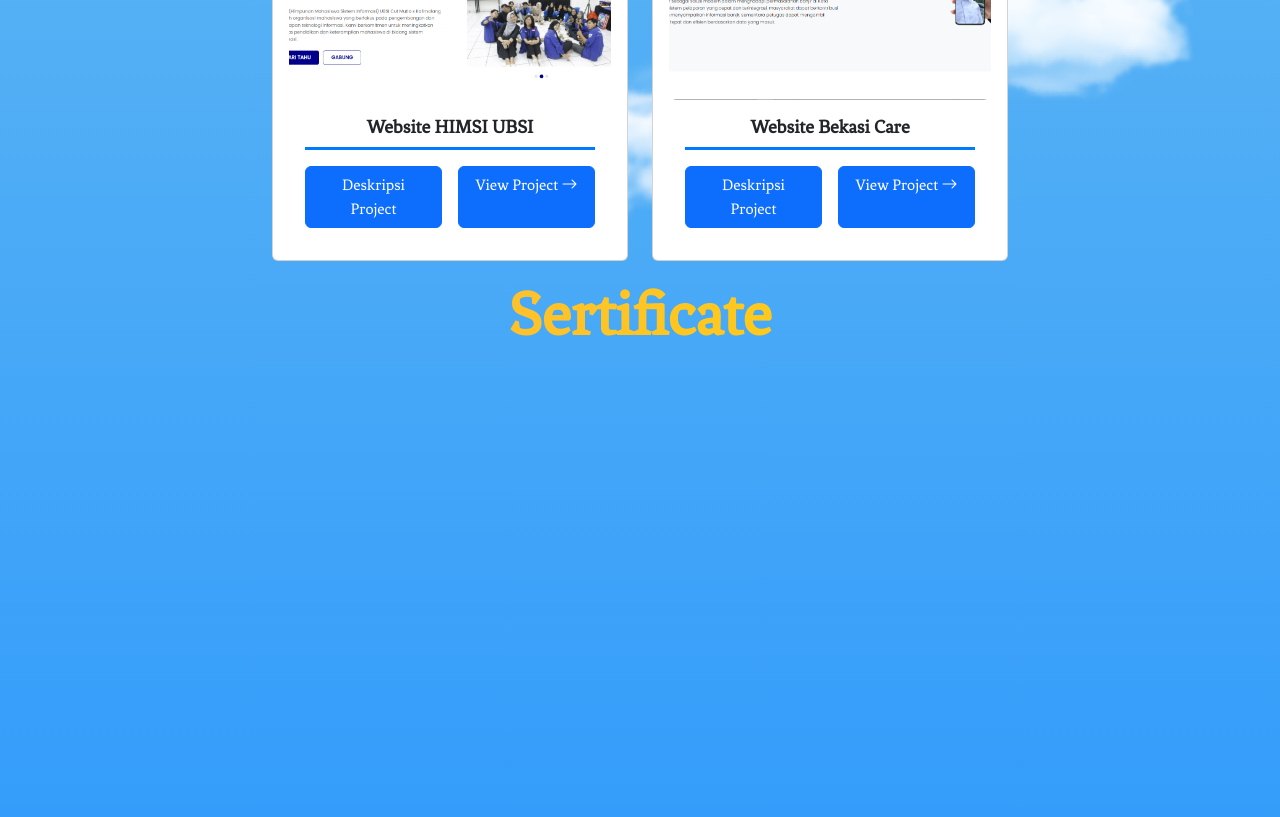
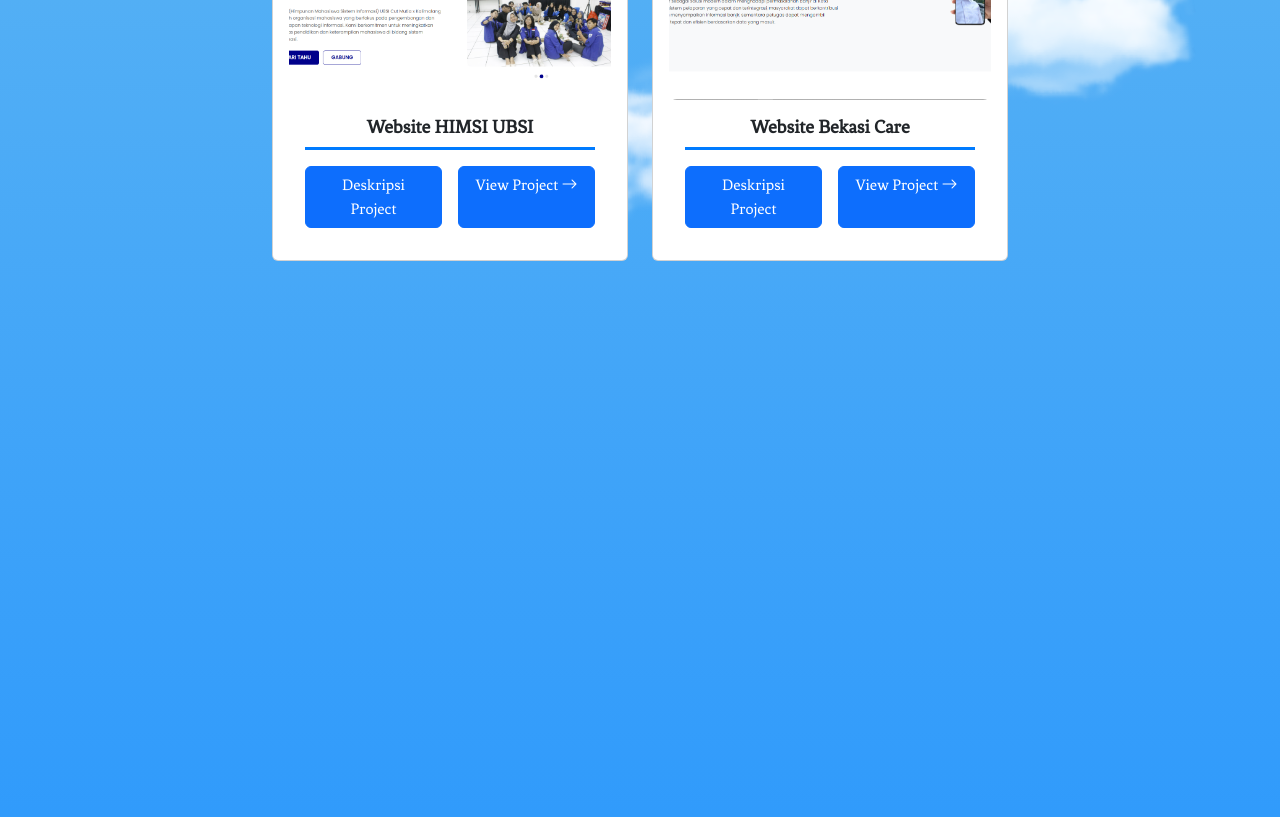
Before and after one commit to faizilyasa16/portofolio, a plain HTML site: page index.html in a window 1280 px wide. Shown: the part 4729-5546 px from the top of the page. Drawn offline with Linux system fonts and the light colour scheme.

Commit message:
pembaruan

```diff
--- a/index.html
+++ b/index.html
@@ -303,7 +303,6 @@
                         </div>
                     </div>
                 </div>
-                <h3 class="fw-bold my-3 judul-gradient" style="font-family: 'gameFont'; ">Sertificate</h3>
         </div>
     </section>
 
```
Also changed, not shown: js/script.js (indentation only).
